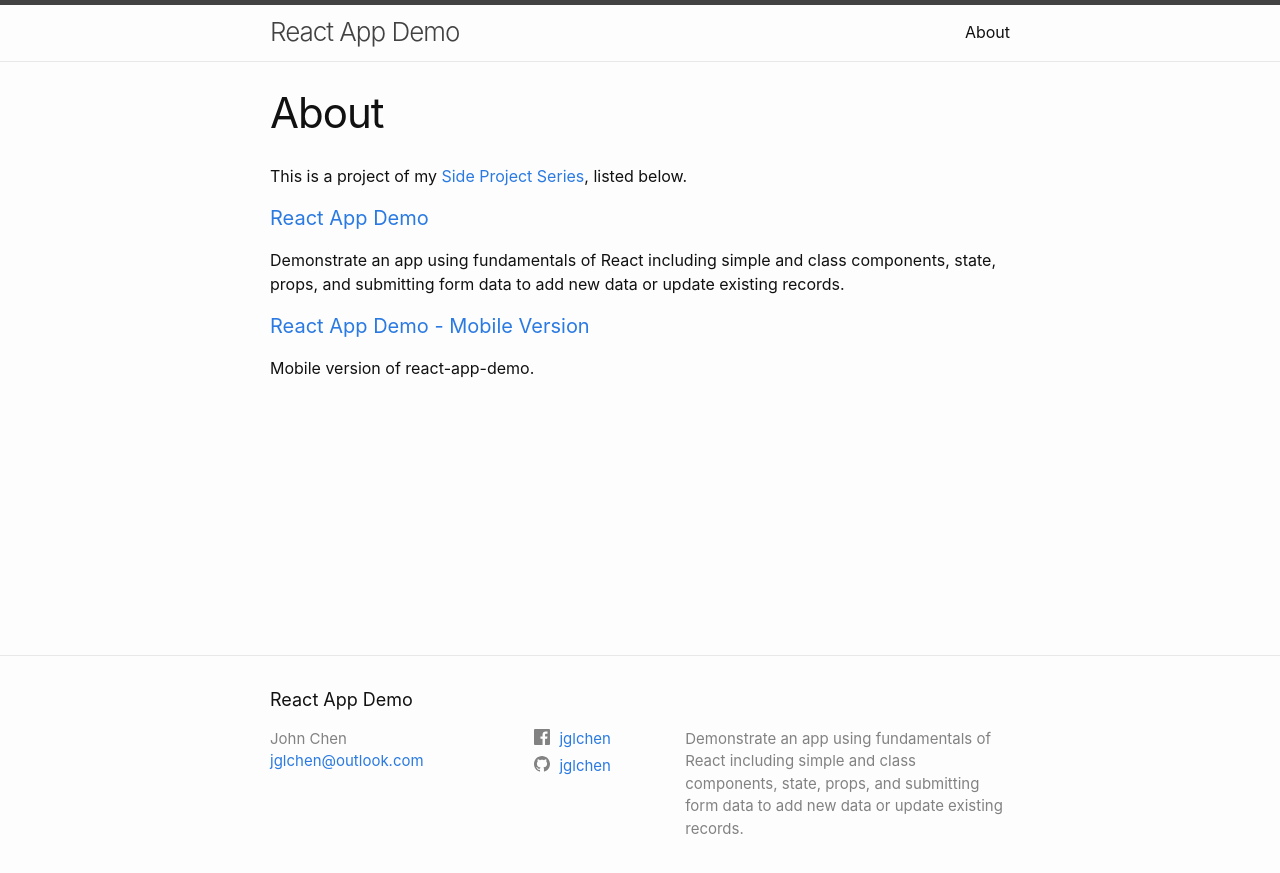
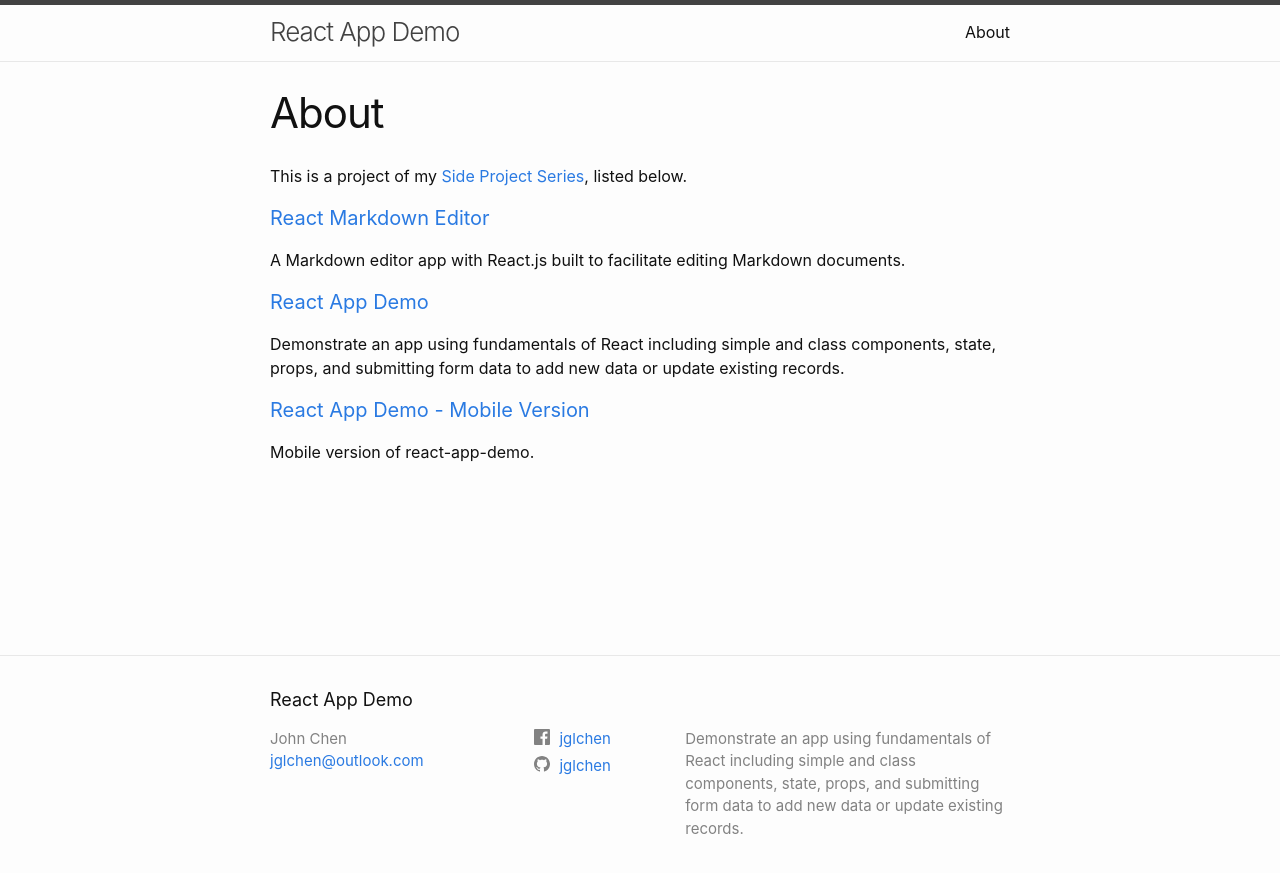
Before and after one commit to jglchen/react-app-demo, a Jekyll site: the page built from about.md, in a window 1280 px wide. Shown: the top 873 px of the page. Built offline with Jekyll 4.4.1, drawn with Linux system fonts in a browser that asks for light colours.

Commit message:
Update about.md

```diff
--- a/about.md
+++ b/about.md
@@ -6,6 +6,9 @@ permalink: /about/
 
 This is a project of my [Side Project Series](https://jglchen.github.io/), listed below.
 
+#### [React Markdown Editor](https://jglchen.github.io/react-md-editor/)
+A Markdown editor app with React.js built to facilitate editing Markdown documents.
+
 #### [React App Demo](https://jglchen.github.io/react-app-demo/)
 Demonstrate an app using fundamentals of React including simple and class components, state, props, and submitting form data to add new data or update existing records.
 
```
